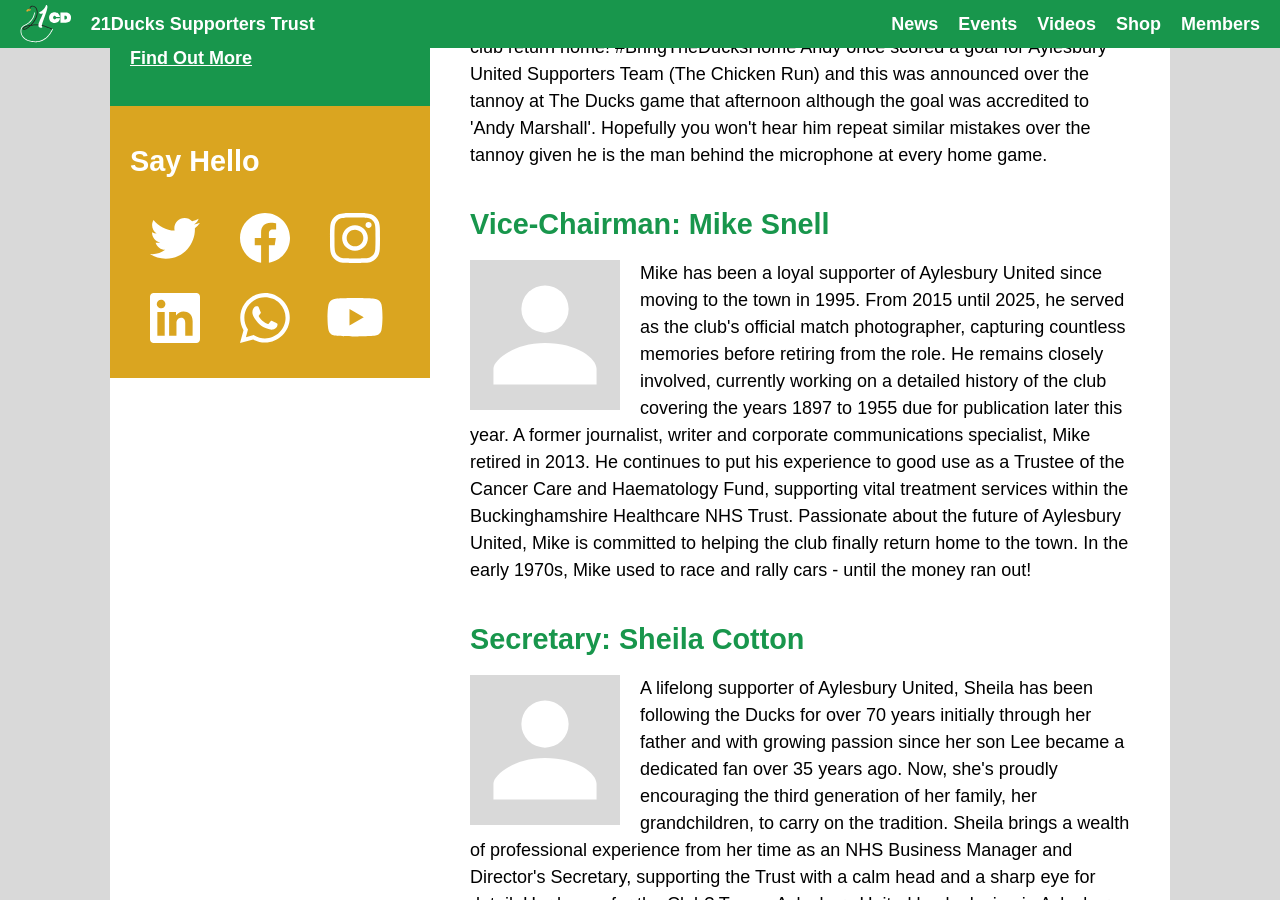
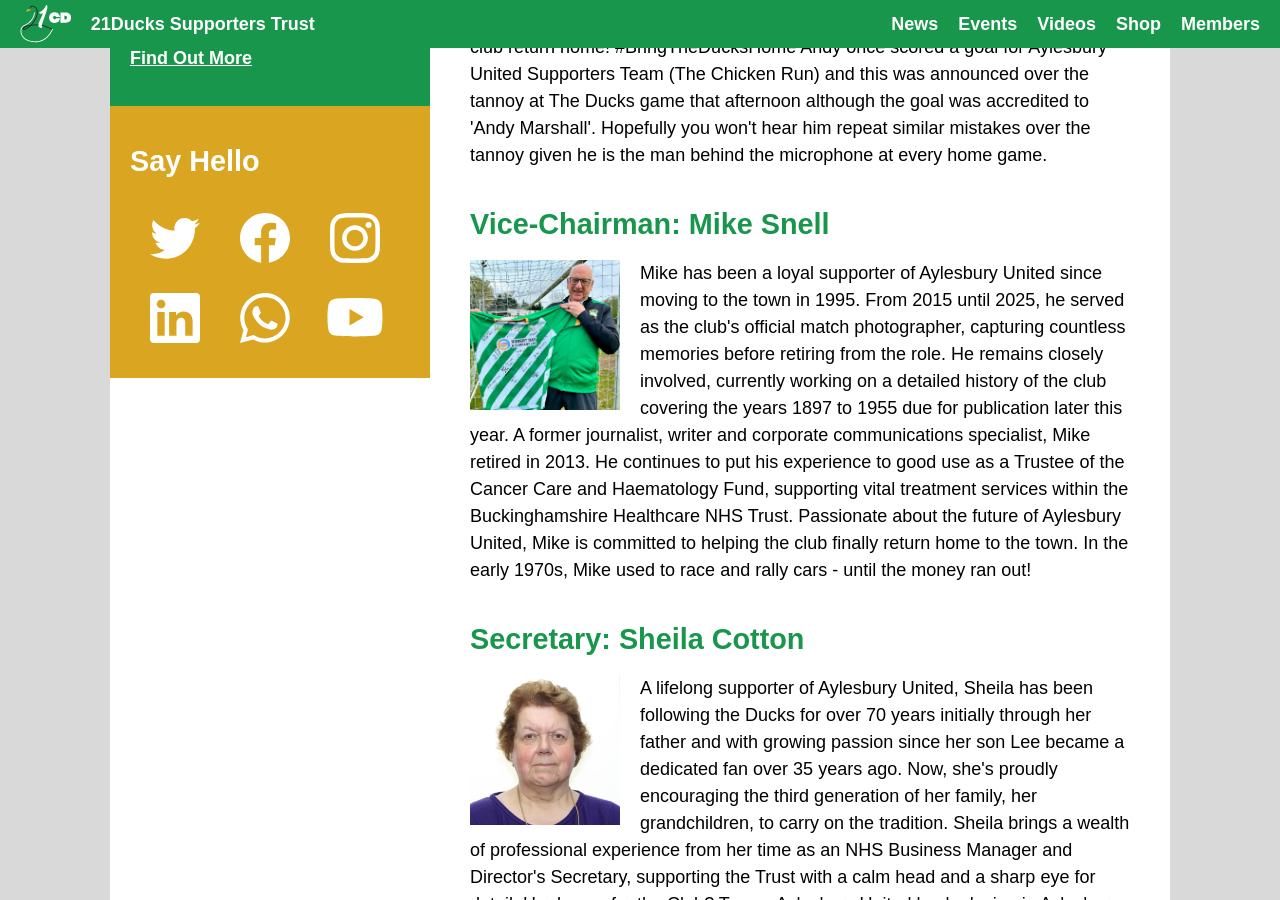
Before and after one commit to RobDWaller/21ducks.github.io, a Jekyll site: the page built from about/committee.html, in a window 1280 px wide and 900 px high, scrolled down 472 px. Built offline with Jekyll 4.4.1, drawn with Linux system fonts in a browser that asks for light colours; comment, search, counter and statistics services are not loaded.

Commit message:
Added new pictures to the committee page.

```diff
--- a/about/committee.html
+++ b/about/committee.html
@@ -24,7 +24,7 @@
 </div>
 <div class="profile">
     <h2>Vice-Chairman: Mike Snell</h2>
-    <img src="/assets/svg/person-svgrepo-com.svg" alt="default profile picture" />
+    <img src="/assets/img/committee/mikesnell.jpeg" alt="default profile picture" />
     <p>Mike has been a loyal supporter of Aylesbury United since moving to the town in 1995. From 2015 until 2025, he
     served as the club's official match photographer, capturing countless memories before retiring from the role. He
     remains closely involved, currently working on a detailed history of the club covering the years 1897 to 1955 due
@@ -37,7 +37,7 @@
 </div>
 <div class="profile">
     <h2>Secretary: Sheila Cotton</h2>
-    <img src="/assets/svg/person-svgrepo-com.svg" alt="default profile picture" />
+    <img src="/assets/img/committee/sheilacotton.jpeg" alt="default profile picture" />
     <p>A lifelong supporter of Aylesbury United, Sheila has been following the Ducks for over 70 years initially
     through her father and with growing passion since her son Lee became a dedicated fan over 35 years ago. Now, she's
     proudly encouraging the third generation of her family, her grandchildren, to carry on the tradition. Sheila
```
